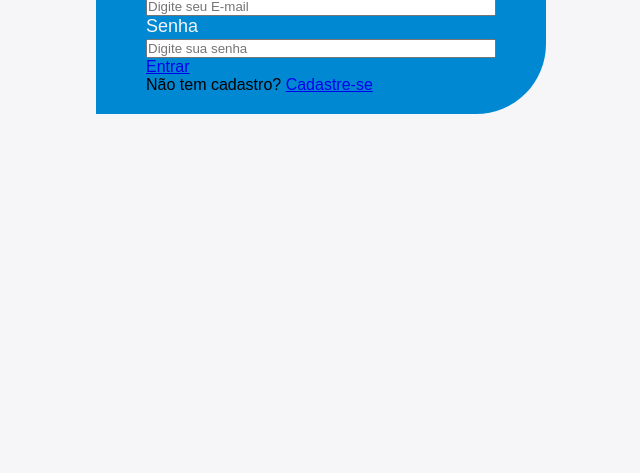
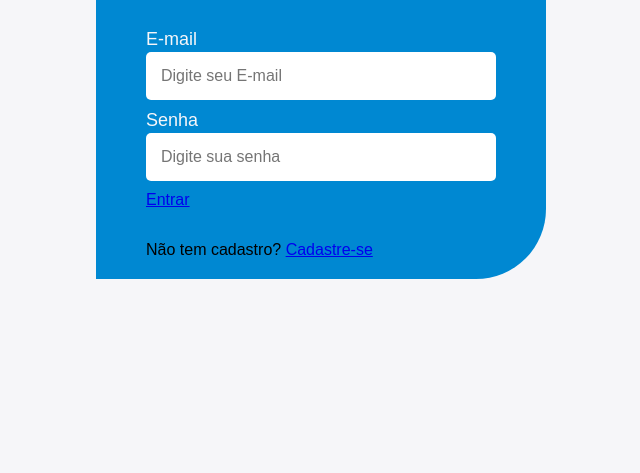
Before and after one commit to carlos140k/tela-login, a plain HTML site: page index.html in a window 1280 px wide. Shown: the part 327-800 px from the top of the page, without its empty margins (319-959 px from the left). Drawn offline with Linux system fonts and the light colour scheme.

Commit message:
Add input style

```diff
--- a/styles.css
+++ b/styles.css
@@ -31,6 +31,10 @@ body {
     font-size: 2rem;
 }
 
+.form {
+    margin-bottom: 2rem;
+}
+
 .form label, input {
     display: block;
     width: 100%;
@@ -41,3 +45,12 @@ body {
     color: #f6f6f9;
     font-size: 18px;
 }
+
+.form input {
+    padding: 15px;
+    outline: none;
+    border: 0;
+    margin-bottom: 10px;
+    font-size: 1rem;
+    border-radius: 5px;
+}
```
